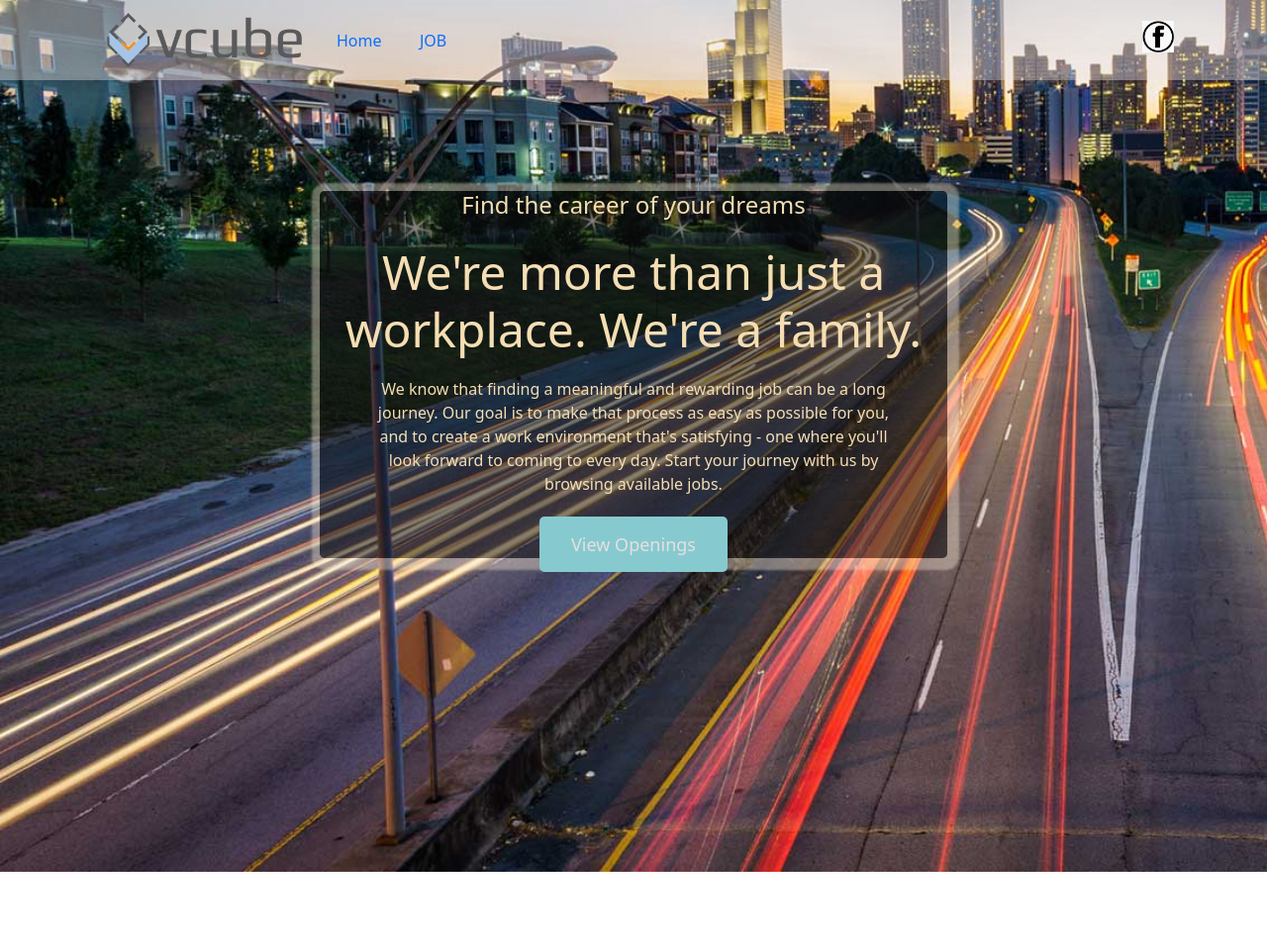
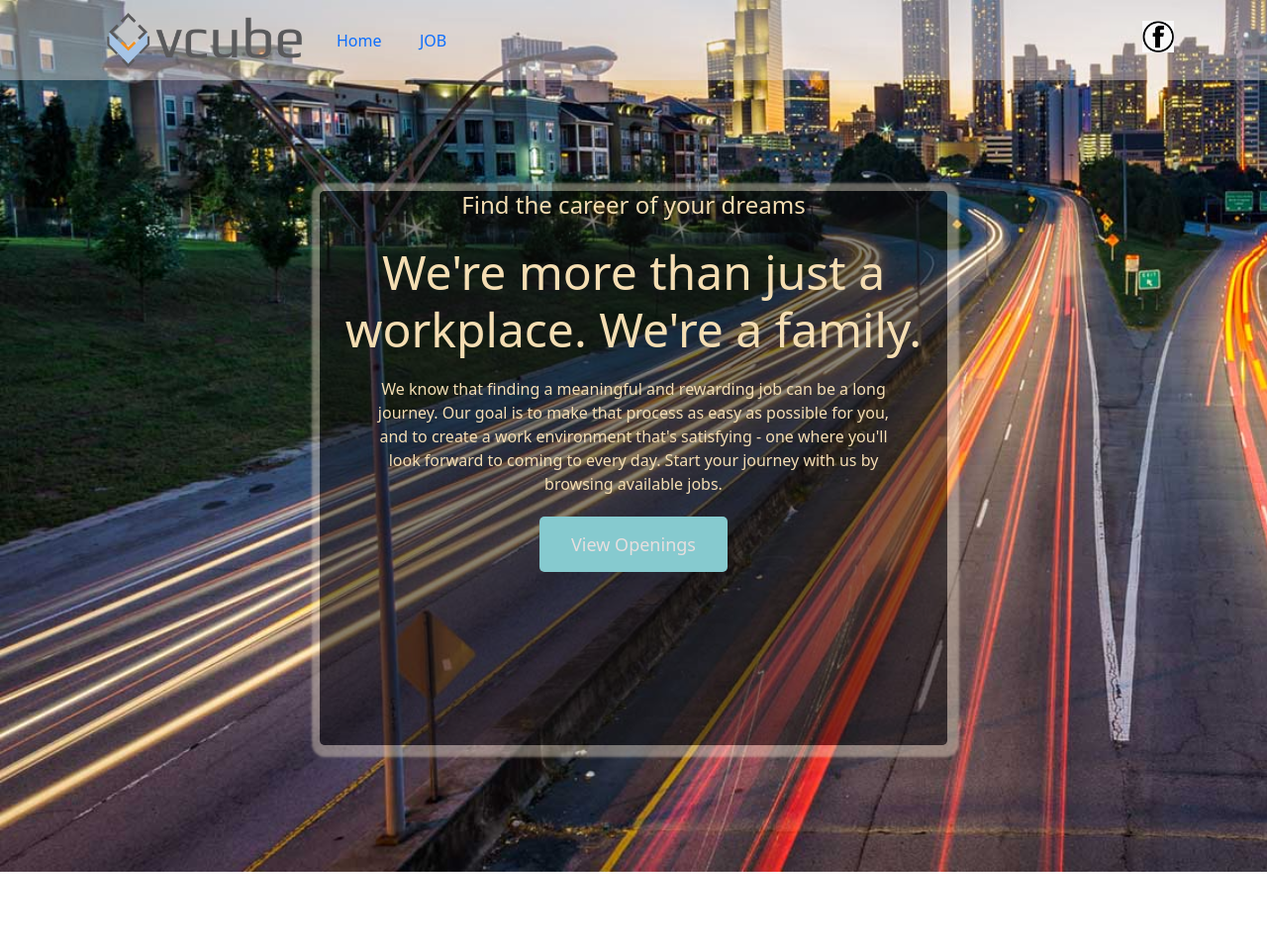
Before and after one commit to fahimgithub1/Vcube, a PHP site: page /Career.html in a window 1280 px wide. Shown: the top 959 px of the page at 99% size. Run offline with PHP 8.4, Linux system fonts and the light colour scheme.

Commit message:
Update career.css

```diff
--- a/components/career.css
+++ b/components/career.css
@@ -77,6 +77,7 @@ body,html{
     text-align: center;
     color: wheat;
     width: 60%;
+    height: 70vh;
     margin: auto;
     background-color: rgb(14, 13, 13,0.5);
     border-radius: 5px ;
```
